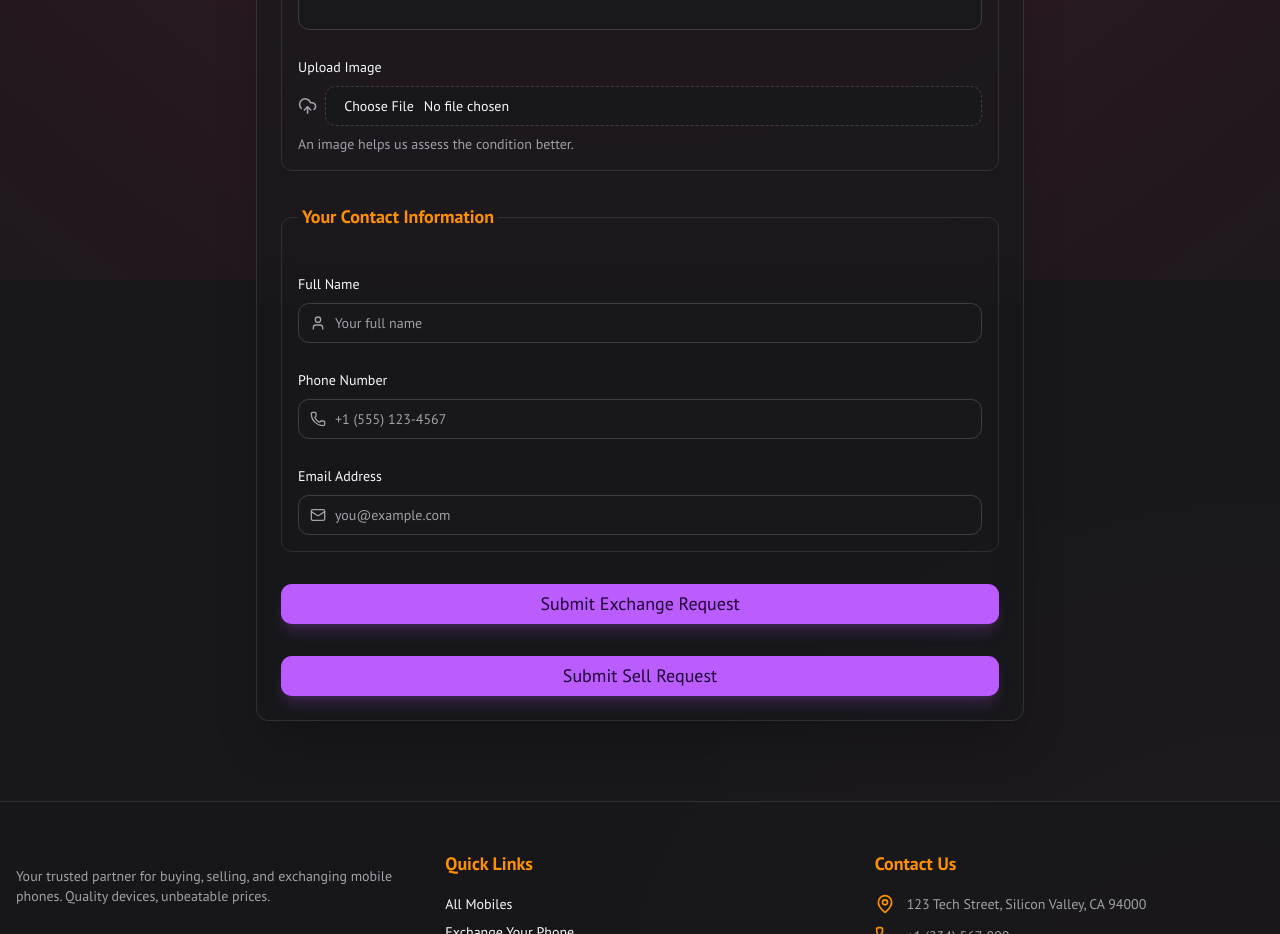
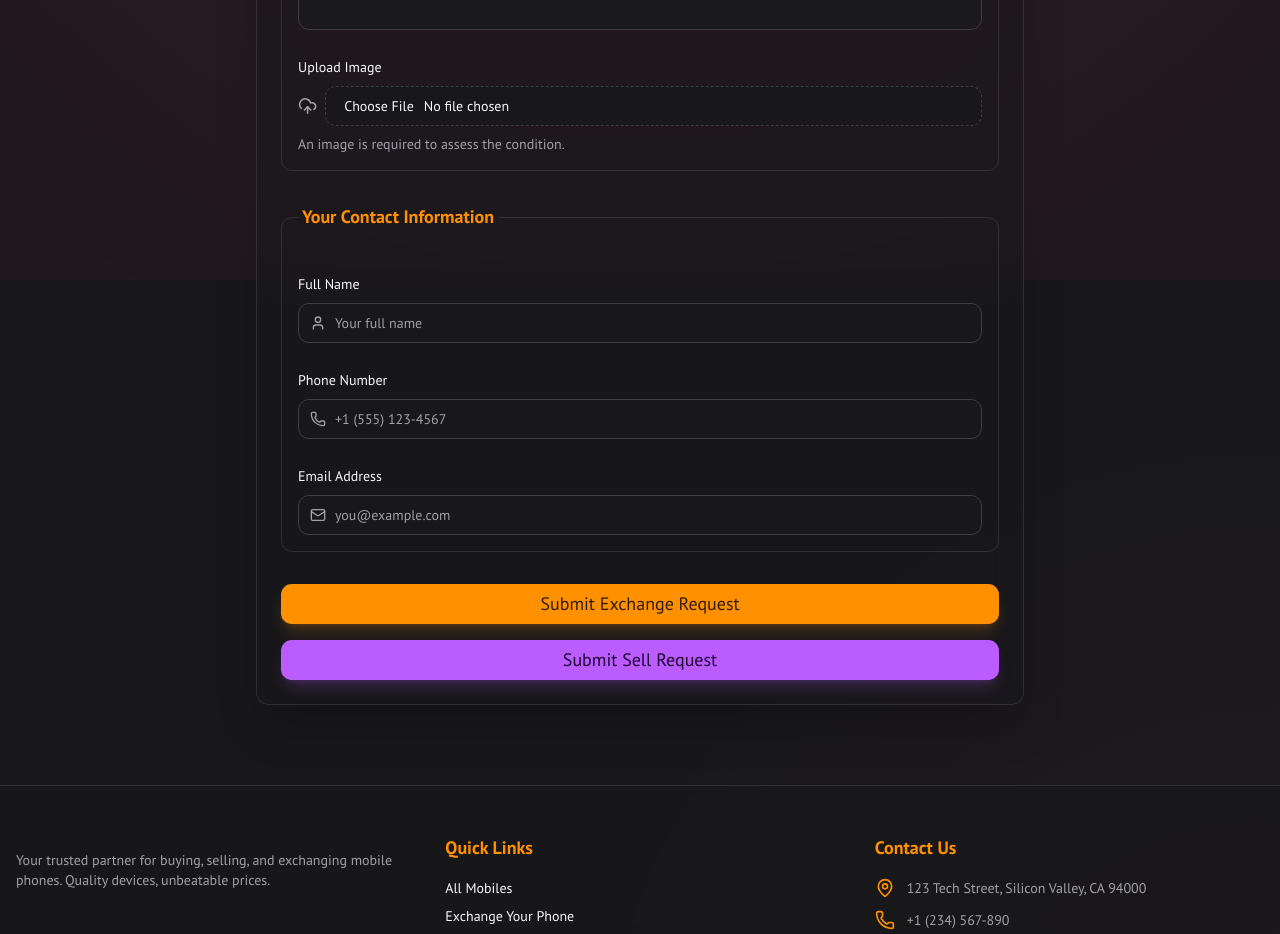
Before and after one commit to Hasan-Creations/MobiSwap, a Next.js app: page /exchange in a window 1280 px wide. Shown: the part 920-1854 px from the top of the page. Built offline with nearby package versions, Linux system fonts and the light colour scheme.

Commit message:
Exchange Page updated

```diff
--- a/src/components/ExchangeFormContents.tsx
+++ b/src/components/ExchangeFormContents.tsx
@@ -1,3 +1,4 @@
+
 "use client";
 
 import { zodResolver } from "@hookform/resolvers/zod";
@@ -26,7 +27,7 @@ import { useToast } from "@/hooks/use-toast";
 import { Card, CardContent, CardHeader, CardTitle, CardDescription } from "@/components/ui/card";
 import { UploadCloud, Smartphone, User, Mail, Phone } from "lucide-react";
 import { useSearchParams } from 'next/navigation';
-import { useEffect, useState } from "react"; // Import useState
+import { useEffect, useState } from "react";
 import { motion } from 'framer-motion';
 
 const exchangeFormSchema = z.object({
@@ -40,11 +41,10 @@ const exchangeFormSchema = z.object({
   image: z
     .any()
     .refine((file) => file instanceof File, {
-      message: "Image is required",
-    })
-    .optional(), // Made image optional for easier testing, you can change it back
+      message: "An image of your phone is required.",
+    }),
   name: z.string().min(3, "Name must be at least 2 characters.").max(50, "Name must be at most 50 characters."),
-  phone: z.string().regex(/^\d{11}$/, "Please enter a valid 11-digit phone number."),
+  phone: z.string().regex(/^\+?[1-9]\d{1,14}$/, "Please enter a valid phone number."),
   email: z.string().email("Please enter a valid email address."),
 });
 
@@ -70,42 +70,38 @@ export function ExchangeFormContents() {
     defaultValues,
   });
 
-  // State to manage which action is currently submitting
   const [isExchangeSubmitting, setIsExchangeSubmitting] = useState(false);
   const [isSellSubmitting, setIsSellSubmitting] = useState(false);
 
   useEffect(() => {
     if (modelFromQuery) {
-      // You can uncomment this line if you decide to pre-fill the model field
-      // form.setValue('currentMobileModel', modelFromQuery);
+      form.setValue('currentMobileModel', modelFromQuery);
     }
   }, [modelFromQuery, form]);
 
   const onExchangeSubmit = async (data: ExchangeFormValues) => {
     setIsExchangeSubmitting(true);
-    console.log("Exchange Data:", data); // In a real app, you'd send this to a server
-    // Simulate API call
+    console.log("Exchange Data:", data);
     await new Promise(resolve => setTimeout(resolve, 1000));
     toast({
       title: "Exchange Request Submitted!",
       description: "We've received your exchange request. Our team will contact you shortly.",
       variant: "default",
     });
-    form.reset(); // Reset form after submission
+    form.reset();
     setIsExchangeSubmitting(false);
   };
 
   const onSellSubmit = async (data: ExchangeFormValues) => {
     setIsSellSubmitting(true);
-    console.log("Sell Data:", data); // In a real app, you'd send this to a server
-    // Simulate API call
+    console.log("Sell Data:", data);
     await new Promise(resolve => setTimeout(resolve, 1000));
     toast({
       title: "Sell Request Submitted!",
       description: "We've received your Sell request. Our team will contact you shortly.",
       variant: "default",
     });
-    form.reset(); // Reset form after submission
+    form.reset();
     setIsSellSubmitting(false);
   };
 
@@ -128,7 +124,6 @@ export function ExchangeFormContents() {
         </CardHeader>
         <CardContent>
           <Form {...form}>
-            {/* Remove onSubmit from the <form> tag, as buttons will handle submission */}
             <form className="space-y-8">
               <fieldset className="space-y-6 border border-white/10 p-4 rounded-md">
                 <legend className="text-lg font-semibold px-1 font-headline text-primary">Your Current Device</legend>
@@ -224,7 +219,7 @@ export function ExchangeFormContents() {
                           <Input type="file" accept="image/*" onChange={(e) => field.onChange(e.target.files ? e.target.files[0] : null)} className="border-dashed bg-background/80" />
                         </div>
                       </FormControl>
-                      <FormDescription>An image helps us assess the condition better.</FormDescription>
+                      <FormDescription>An image is required to assess the condition.</FormDescription>
                       <FormMessage />
                     </FormItem>
                   )}
@@ -283,30 +278,28 @@ export function ExchangeFormContents() {
                 />
               </fieldset>
 
+              <div className="space-y-4">
                 <motion.div whileHover={{ scale: 1.02 }} whileTap={{ scale: 0.98 }}>
                   <Button
-                  // IMPORTANT: Change type to "button" to prevent default form submission
                     type="button"
-                  // Use onClick to trigger React Hook Form's handleSubmit
                     onClick={form.handleSubmit(onExchangeSubmit)}
-                  className="w-full bg-accent hover:bg-accent/90 text-accent-foreground py-3 text-lg shadow-lg shadow-accent/20"
-                  disabled={isExchangeSubmitting || isSellSubmitting} // Disable if either operation is in progress
+                    className="w-full bg-primary hover:bg-primary/90 text-primary-foreground py-3 text-lg shadow-lg shadow-primary/20"
+                    disabled={isExchangeSubmitting || isSellSubmitting}
                   >
                     {isExchangeSubmitting ? "Submitting Exchange..." : "Submit Exchange Request"}
                   </Button>
                 </motion.div>
                 <motion.div whileHover={{ scale: 1.02 }} whileTap={{ scale: 0.98 }}>
                   <Button
-                  // IMPORTANT: Change type to "button" to prevent default form submission
                     type="button"
-                  // Use onClick to trigger React Hook Form's handleSubmit
                     onClick={form.handleSubmit(onSellSubmit)}
                     className="w-full bg-accent hover:bg-accent/90 text-accent-foreground py-3 text-lg shadow-lg shadow-accent/20"
-                  disabled={isSellSubmitting || isExchangeSubmitting} // Disable if either operation is in progress
+                    disabled={isSellSubmitting || isExchangeSubmitting}
                   >
                     {isSellSubmitting ? "Submitting Sell..." : "Submit Sell Request"}
                   </Button>
                 </motion.div>
+              </div>
             </form>
           </Form>
         </CardContent>
```
Also changed, not shown: src/app/exchange/page.tsx (line endings or trailing spaces). Lines whose indentation alone changed are shown as unchanged.
